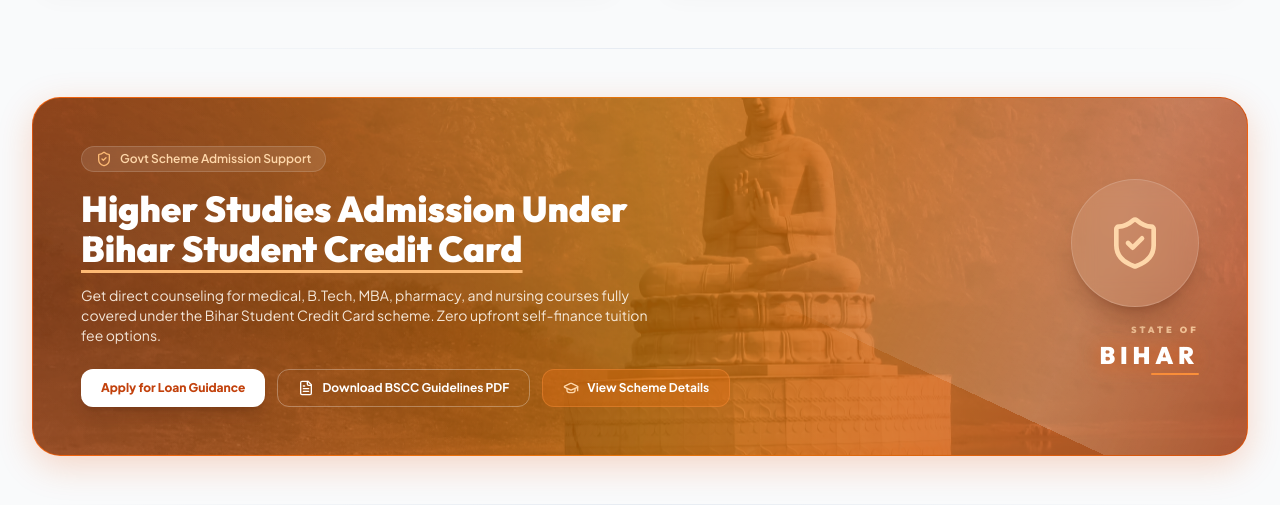
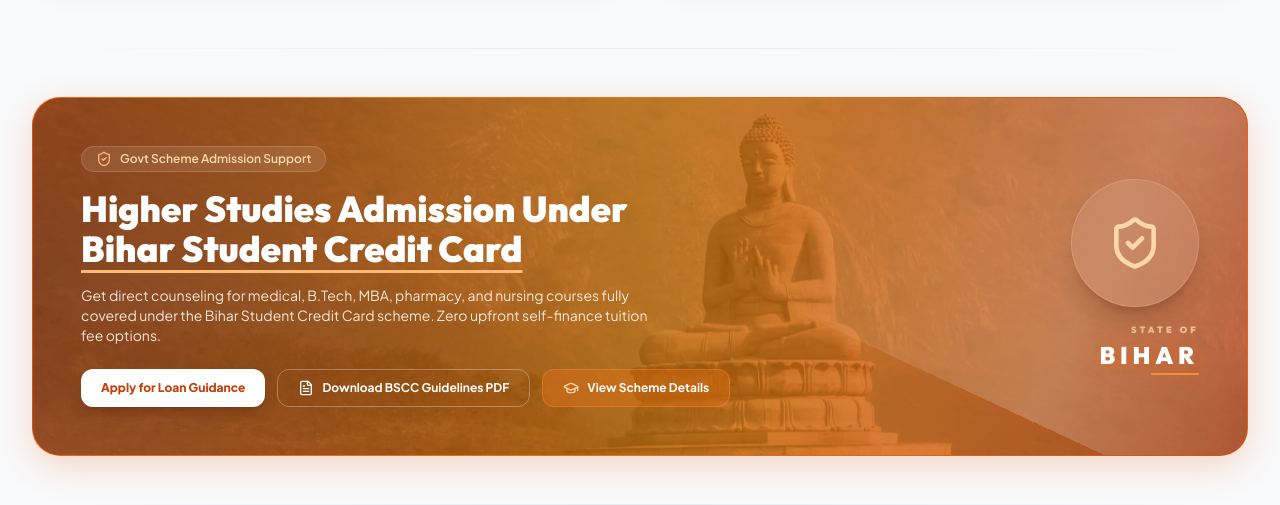
Before and after one commit to 08Satyamkumar/Think_Your_College, a Next.js app: page / in a window 1280 px wide. Shown: the part 1785-2290 px from the top of the page. Built offline with nearby package versions, Linux system fonts and the light colour scheme.

Commit message:
design: customize background image alignments to ensure key landmarks remain fully visible and centered on laptop viewports

```diff
--- a/src/app/page.tsx
+++ b/src/app/page.tsx
@@ -532,8 +532,8 @@ export default function HomePage() {
   >("cities");
 
   const biharBgs = [
-    "/images/bihar/bihar_bg_1.jpg",
-    "/images/bihar/bihar_bg_2.jpg"
+    { src: "/images/bihar/bihar_bg_1.jpg", position: "bg-[right_bottom_20%]" },
+    { src: "/images/bihar/bihar_bg_2.jpg", position: "bg-[center_35%]" }
   ];
   const [activeBiharBg, setActiveBiharBg] = useState(0);
 
@@ -1690,11 +1690,11 @@ export default function HomePage() {
         {/* Background Landmark Image Layer */}
         {biharBgs.map((bg, idx) => (
           <div
-            key={bg}
-            className={`absolute inset-0 bg-cover bg-center bg-no-repeat pointer-events-none transition-opacity duration-1000 ease-in-out z-0 ${
+            key={bg.src}
+            className={`absolute inset-0 bg-cover bg-no-repeat pointer-events-none transition-opacity duration-1000 ease-in-out z-0 ${bg.position} ${
               idx === activeBiharBg ? "opacity-[0.25]" : "opacity-0"
             }`}
-            style={{ backgroundImage: `url('${bg}')` }}
+            style={{ backgroundImage: `url('${bg.src}')` }}
           />
         ))}
 
```
